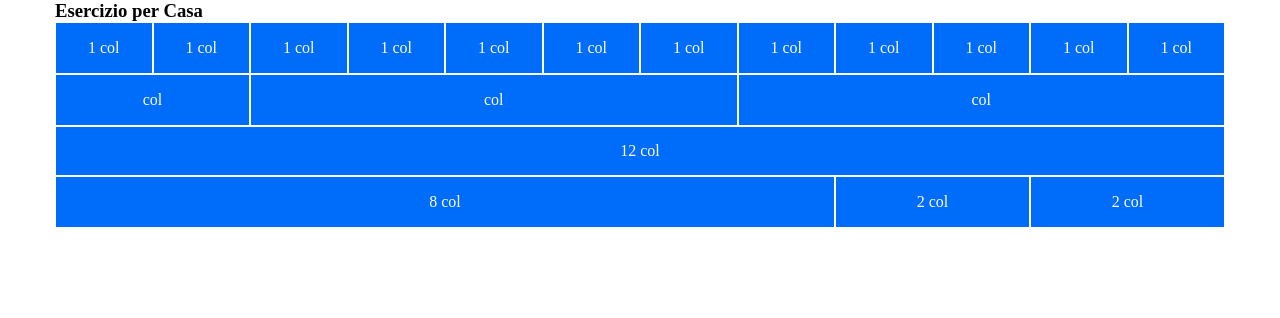
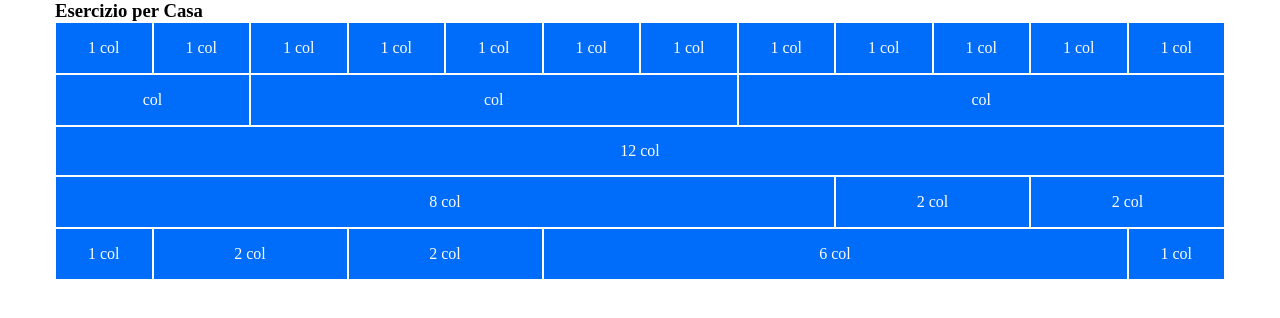
Before and after one commit to Mentabomber/html-css-12bool, a plain HTML site: page index.html in a window 1280 px wide. Drawn offline with Linux system fonts and the light colour scheme.

Commit message:
quinto esercizio

```diff
--- a/index.html
+++ b/index.html
@@ -129,6 +129,36 @@
                     </div>
                 </div>
             </section>
+            <!-- quinto esercizio  -->
+            <section>
+                <div class="row">
+                    <div class="col-1">
+                        <div class="blue riga">
+                            1 col
+                        </div>
+                    </div>
+                    <div class="col-2">
+                        <div class="blue riga">
+                            2 col
+                        </div>
+                    </div>
+                    <div class="col-2">
+                        <div class="blue riga">
+                            2 col
+                        </div>
+                    </div>
+                    <div class="col-6">
+                        <div class="blue riga">
+                            6 col
+                        </div>
+                    </div>
+                    <div class="col-1">
+                        <div class="blue riga">
+                            1 col
+                        </div>
+                    </div>
+                </div>
+            </section>
         </main>
     </div>
 </body>
```
